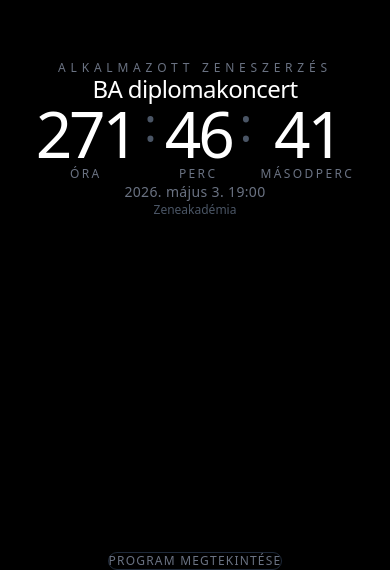
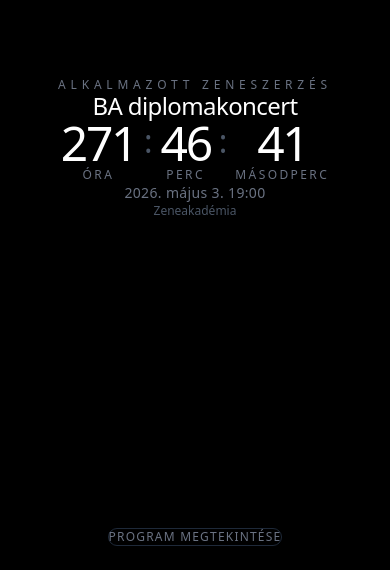
Before and after one commit to denandras/zeneszerzok, a Next.js app: page / in a window 390 px wide. Shown: the part 274-844 px from the top of the page. Built offline with nearby package versions, Linux system fonts and the light colour scheme.

Commit message:
Fix button visibility: fixed at bottom with safe-area support, mobile responsive

```diff
--- a/app/components/Countdown.tsx
+++ b/app/components/Countdown.tsx
@@ -23,11 +23,11 @@ export default function Countdown({ onSkip }: CountdownProps) {
   }
 
   return (
-    <div className="min-h-screen flex flex-col items-center justify-between p-8 md:p-12">
-      {/* Top content - centered vertically */}
+    <div className="min-h-screen flex flex-col items-center p-6 md:p-8 pb-24 md:pb-8">
+      {/* Main content - flexes to fill space */}
       <div className="flex-1 flex flex-col items-center justify-center w-full">
         {/* Title */}
-        <div className="text-center mb-12 md:mb-16">
+        <div className="text-center mb-8 md:mb-16">
           <p className="text-xs uppercase tracking-[0.4em] text-gray-500 mb-2">
             Alkalmazott zeneszerzés
           </p>
@@ -41,7 +41,7 @@ export default function Countdown({ onSkip }: CountdownProps) {
         >
           {/* Hours */}
           <div className="text-center">
-            <span className="text-[clamp(4rem,15vw,12rem)] leading-none tracking-tighter">
+            <span className="text-[clamp(3rem,12vw,10rem)] md:text-[clamp(4rem,15vw,12rem)] leading-none tracking-tighter">
               {formatTimeComponent(timeLeft.hours)}
             </span>
             <p className="text-xs uppercase tracking-[0.2em] text-gray-500 mt-2">
@@ -49,13 +49,13 @@ export default function Countdown({ onSkip }: CountdownProps) {
             </p>
           </div>
 
-          <span className="text-[clamp(3rem,10vw,8rem)] text-gray-600 -translate-y-4">
+          <span className="text-[clamp(2rem,8vw,6rem)] md:text-[clamp(3rem,10vw,8rem)] text-gray-600 -translate-y-2 md:-translate-y-4">
             :
           </span>
 
           {/* Minutes */}
           <div className="text-center">
-            <span className="text-[clamp(4rem,15vw,12rem)] leading-none tracking-tighter">
+            <span className="text-[clamp(3rem,12vw,10rem)] md:text-[clamp(4rem,15vw,12rem)] leading-none tracking-tighter">
               {formatTimeComponent(timeLeft.minutes)}
             </span>
             <p className="text-xs uppercase tracking-[0.2em] text-gray-500 mt-2">
@@ -63,13 +63,13 @@ export default function Countdown({ onSkip }: CountdownProps) {
             </p>
           </div>
 
-          <span className="text-[clamp(3rem,10vw,8rem)] text-gray-600 -translate-y-4">
+          <span className="text-[clamp(2rem,8vw,6rem)] md:text-[clamp(3rem,10vw,8rem)] text-gray-600 -translate-y-2 md:-translate-y-4">
             :
           </span>
 
           {/* Seconds */}
           <div className="text-center">
-            <span className="text-[clamp(4rem,15vw,12rem)] leading-none tracking-tighter">
+            <span className="text-[clamp(3rem,12vw,10rem)] md:text-[clamp(4rem,15vw,12rem)] leading-none tracking-tighter">
               {formatTimeComponent(timeLeft.seconds)}
             </span>
             <p className="text-xs uppercase tracking-[0.2em] text-gray-500 mt-2">
@@ -79,7 +79,7 @@ export default function Countdown({ onSkip }: CountdownProps) {
         </div>
 
         {/* Date */}
-        <div className="mt-12 md:mt-16 text-center">
+        <div className="mt-8 md:mt-16 text-center">
           <p className="text-sm text-gray-500 tracking-wide">
             2026. május 3. 19:00
           </p>
@@ -89,13 +89,17 @@ export default function Countdown({ onSkip }: CountdownProps) {
         </div>
       </div>
 
-      {/* Skip button - at bottom */}
-      <button
-        onClick={() => onSkip()}
-        className="px-6 py-3 text-xs uppercase tracking-widest text-gray-500 hover:text-white border border-gray-800 hover:border-gray-600 rounded-full transition-all"
+      {/* Skip button - fixed at bottom with safe area padding */}
+      <div className="fixed bottom-6 left-0 right-0 flex justify-center px-4"
+        style={{ paddingBottom: 'env(safe-area-inset-bottom, 0px)' }}
       >
-        Program megtekintése
-      </button>
+        <button
+          onClick={() => onSkip()}
+          className="px-6 py-3 text-xs uppercase tracking-widest text-gray-500 hover:text-white border border-gray-800 hover:border-gray-600 rounded-full transition-all bg-black/80 backdrop-blur"
+        >
+          Program megtekintése
+        </button>
+      </div>
     </div>
   );
 }
```
Also changed, not shown: 16 other files (tests, documents, lock files or other folders).
